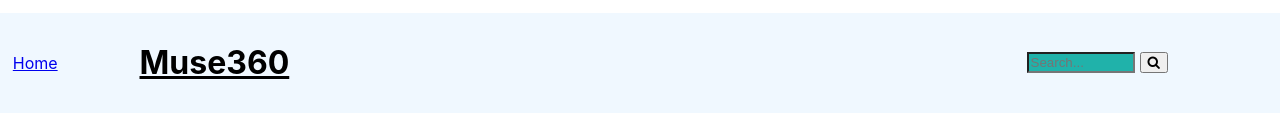
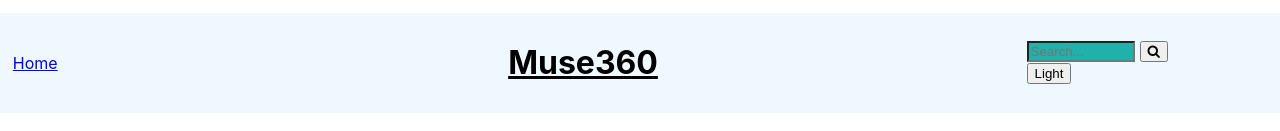
Before and after one commit to edward1432/Frontend_project, a React (Create React App) app in the folder Front-end/: page / in a window 1280 px wide. Shown: the top 131 px of the page. Built offline with nearby package versions, Linux system fonts and the light colour scheme; grey boxes are pictures that could not be loaded.

Commit message:
dark-mode-done

```diff
--- a/Front-end/src/App.css
+++ b/Front-end/src/App.css
@@ -1,10 +1,14 @@
-#light {
-  background-color: #f3ebf6;
-}
+.dark {
+  color: pink;
+  background-color: #292929;
+  }
 
-#dark {
-  background-color: #46045e;
-}
+  .middle{
+    color: black;
+    text-align: center;
+
+  }
+
 .App {
   text-align: center;
 }
--- a/Front-end/src/App.js
+++ b/Front-end/src/App.js
@@ -13,10 +13,14 @@ import StaffLandingPage from './components/StaffLandingPage/StaffLandingPage';
 
 function App() {
 
+
   return (
+
     <div>
+
       <Router>
         <Header />
+
         <Routes>
           <Route path='/' element={<HomePage />}/>
           <Route path='/museumslanding' element={<MuseumLandingPage />}/>
--- a/Front-end/src/components/Header/Header.js
+++ b/Front-end/src/components/Header/Header.js
@@ -13,6 +13,14 @@ function Header () {
   // const toggleNavBar = () => {
   //   setOpenLinks(!openLinks);
   // };
+  const [isClicked, setIsClicked] = useState(false)
+  function darkModebutton() {
+    let element = document.body;
+
+    element.classList.toggle("dark");
+
+    setIsClicked(isClicked => !isClicked);
+  }
 
 
   return (
@@ -38,21 +46,9 @@ function Header () {
           <button type="submit"><i class="fa fa-search"></i></button>
         </div>
 
-        {/* DARK MODE BUTTON */}
+        <button className="dark-mode-button" onClick={darkModebutton}>{isClicked ? "Dark" : "Light"}</button>
 
-        {/* <div className='DarkModeButton'>
-          <ThemeContext.Consumer>
-            {({changeTheme}) => (
-              <DarkModeToggle
-                color="link"
-                onChange={() => {
-                  changeTheme(darkMode ? themes.light : themes.dark);
-                }}
-              >
-                <i className={darkMode}
 
-            )}
-          </ThemeContext.Consumer> */}
       </div>
 
     </div>
--- a/package.json
+++ b/package.json
@@ -1,6 +1,9 @@
 {
   "dependencies": {
+    "@material-ui/core": "^4.12.4",
     "axios": "^0.27.2",
-    "react-router-dom": "^6.3.0"
+    "react-router-dom": "^6.3.0",
+    "react-use-dark-mode": "^2.0.3",
+    "use-dark-mode": "^2.3.1"
   }
 }
```
Also changed, not shown: 1 other file (tests, documents, lock files or other folders).
